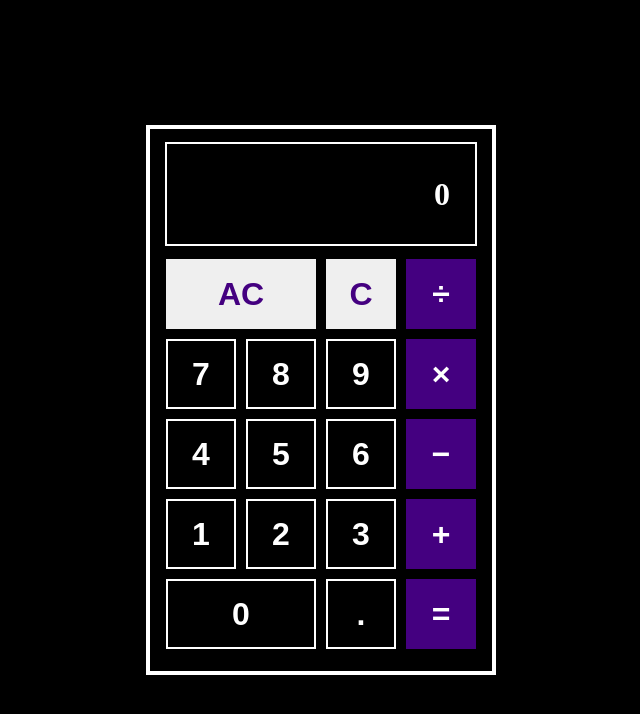
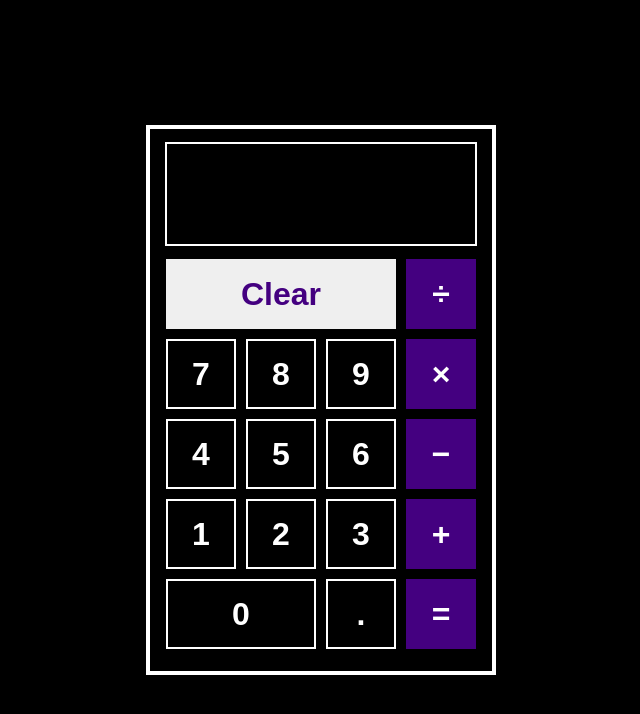
Before and after one commit to veles-rgb/calculator, a plain HTML site: page index.html in a window 1280 px wide. Shown: the whole page, without its empty margins (319-959 px from the left). Drawn offline with Linux system fonts and the light colour scheme.

Commit message:
Update layout and style of calculator

```diff
--- a/index.html
+++ b/index.html
@@ -10,11 +10,10 @@
 <body>
     <div class="calc-container">
         <div class="display">
-            <p>0</p>
+            <p></p>
         </div>
         <div class="btns-container">
-            <button class="special ac-btn">AC</button>
-            <button class="special">C</button>
+            <button class="special clear-btn">Clear</button>
             <button class="operator">&divide;</button>
             <button class="number">7</button>
             <button class="number">8</button>
--- a/styles.css
+++ b/styles.css
@@ -72,7 +72,10 @@ button.number {
     border: 2px solid white;
 }
 
-.ac-btn,
+.clear-btn {
+    width: 230px;
+}
+
 .zero {
     width: 150px;
 }
```
